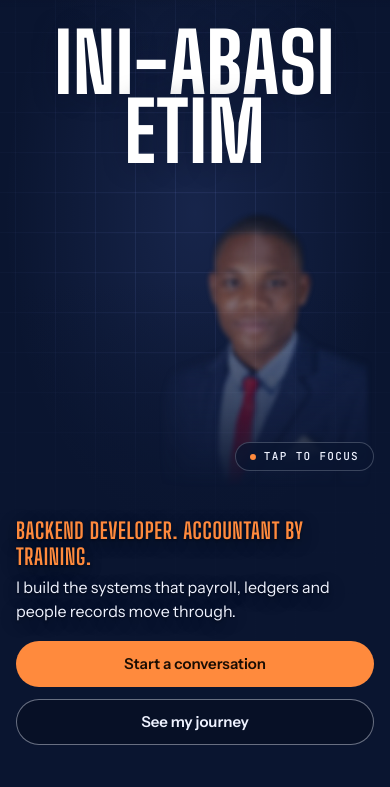
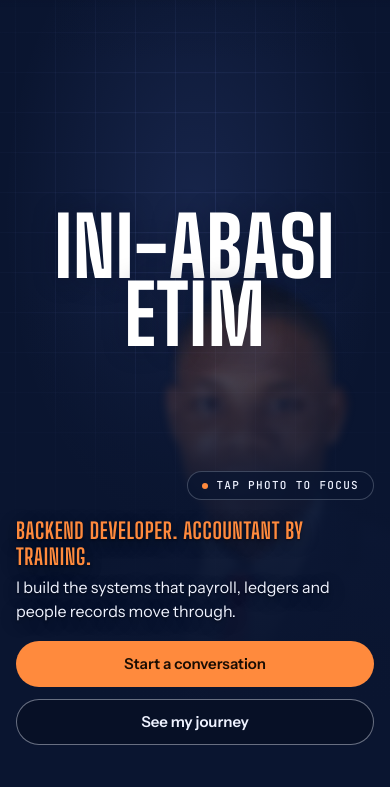
Before and after one commit to Initech-step/Initech-step.github.io, a plain HTML site: page index.html in a window 390 px wide. Shown: the part 57-844 px from the top of the page. Drawn offline with Linux system fonts and the light colour scheme.

Commit message:
setup for phone sizes

```diff
--- a/assets/css/site.css
+++ b/assets/css/site.css
@@ -149,6 +149,10 @@ h2 { font: 800 clamp(40px, 6vw, 84px)/.95 var(--f-display); letter-spacing: .005
 .ph-hint::before { content: ""; width: 6px; height: 6px; border-radius: 50%; background: var(--accent); }
 .hero-photo.is-clear .ph-hint { opacity: 0; }
 .h-mouse { display: none; }
+/* phones: the hint lives above the copy, so it never sits on the face */
+.ph-hint-m { display: none; align-self: flex-end; margin: 0 0 18px auto; position: relative; left: auto; bottom: auto; transform: none; pointer-events: auto; cursor: pointer; }
+.b1-copy { display: flex; flex-direction: column; }
+.b1-copy .lede, .b1-copy .cta-row { align-self: stretch; }
 @media (hover: hover) and (pointer: fine) { .h-touch { display: none; } .h-mouse { display: inline; } }
 /* the name, full and white */
 .hero-name { position: absolute; z-index: 5; left: 0; right: 0; top: 44%; transform: translateY(-50%); margin: 0; text-align: center; color: #fff; font: 800 clamp(64px, 10vw, 200px)/.84 var(--f-display); letter-spacing: .012em; text-transform: uppercase; white-space: nowrap; pointer-events: none; text-shadow: 0 2px 24px rgba(7, 13, 31, .35); }
@@ -249,15 +253,15 @@ html:not(.scrub) .skip-intro { display: none; }
   .hero-name { top: 30%; }
   .hero-photo { top: calc(30% + 7vw); bottom: 250px; height: auto; }
 }
-/* phones: the name stacks on two lines, the photo sits behind it, the copy at the thumb */
+/* phones: the name stacks on two lines in the middle, the portrait fills the lower-right half behind everything */
 @media (max-width: 720px) {
   .hero-frame { min-height: 620px; }
-  .hero-name { top: calc(var(--nav-h) + 2.5svh); transform: none; font-size: clamp(56px, 21vw, 150px); line-height: .84; white-space: normal; }
+  .hero-name { top: 40%; transform: translateY(-50%); font-size: clamp(56px, 21vw, 150px); line-height: .84; white-space: normal; }
   .hn-l, .hn-r { display: block; }
-  /* the portrait sits to the right, in the gap between the name and the copy */
-  .hero-photo { top: calc(var(--nav-h) + 2.5svh + 1.68 * min(21vw, 150px) + 10px); bottom: 290px; height: auto; }
-  .ph-soft { opacity: .5; }
-  .ph-hint { bottom: 8%; left: auto; right: 0; transform: none; }
+  .hero-photo { z-index: 2; top: auto; bottom: 0; right: -18%; height: 68%; }
+  .ph-soft { opacity: .42; }
+  .ph-hint { display: none; }
+  .ph-hint-m { display: inline-flex; }
   .scrim { background: linear-gradient(180deg, rgba(10, 21, 48, .55) 0, rgba(10, 21, 48, 0) 14%, rgba(10, 21, 48, 0) 40%, rgba(10, 21, 48, .82) 66%, var(--canvas-2) 92%); }
   .lede { font-size: 16px; margin-bottom: 18px; }
   .lede strong { font-size: 22px; }
--- a/assets/js/hero.js
+++ b/assets/js/hero.js
@@ -142,6 +142,12 @@
     if (sharpImg.complete && sharpImg.naturalWidth) setClear(true);
     else sharpImg.addEventListener("load", function () { setClear(true); }, { once: true });
   });
+  /* the phone hint above the copy is a shortcut to the same toggle */
+  var hintM = world.querySelector(".ph-hint-m"), hintMText = hintM && hintM.querySelector(".phm-text");
+  if (hintM) hintM.addEventListener("click", function () { photo.click(); });
+  new MutationObserver(function () {
+    if (hintMText) hintMText.textContent = photo.classList.contains("is-clear") ? "Tap photo to soften" : "Tap photo to focus";
+  }).observe(photo, { attributes: true, attributeFilter: ["class"] });
   document.addEventListener("keydown", function (e) {
     if (e.key === "Escape" && photo.classList.contains("is-clear") && !document.querySelector("dialog[open]")) setClear(false);
   });
--- a/index.html
+++ b/index.html
@@ -86,6 +86,7 @@
           <!-- hero bands -->
           <div class="band b1" data-a="0" data-b="0.22">
             <div class="b1-copy">
+              <span class="ph-hint ph-hint-m" aria-hidden="true"><span class="phm-text">Tap photo to focus</span></span>
               <p class="lede"><strong>Backend developer. Accountant by training.</strong> I build the systems that payroll, ledgers and people records move through.</p>
               <div class="cta-row">
                 <a class="btn btn-accent" href="#contact">Start a conversation</a>
```
